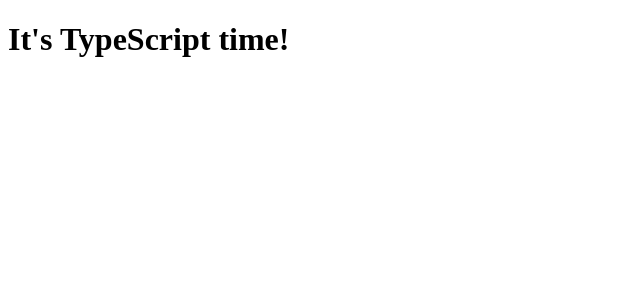
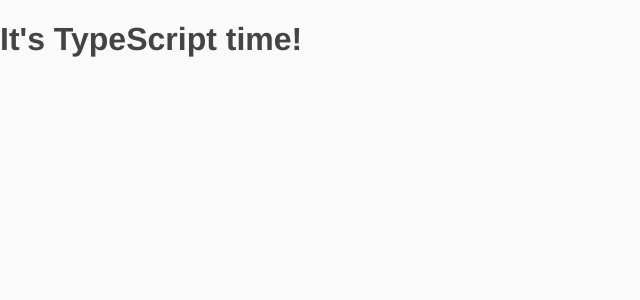
Before and after one commit to Jamdan2/attendance, a Preact app: page / in a window 1280 px wide. Shown: the top 300 px of the page, without its empty margins (0-640 px from the left). Built offline with nearby package versions, Linux system fonts and the light colour scheme.

Commit message:
Add sass loader

```diff
--- a/package.json
+++ b/package.json
@@ -10,9 +10,12 @@
     "dev": "webpack-dev-server"
   },
   "devDependencies": {
+    "css-loader": "^1.0.0",
     "if-env": "^1.0.4",
+    "node-sass": "^4.9.2",
     "sass-loader": "^7.0.3",
     "source-map-loader": "^0.2.3",
+    "style-loader": "^0.21.0",
     "ts-loader": "^4.4.2",
     "typescript": "^2.9.2",
     "webpack": "^4.16.3",
--- a/src/index.tsx
+++ b/src/index.tsx
@@ -1,3 +1,4 @@
 import { h, render } from 'preact';
+import './style/index.scss';
 
 render(<h1 id="root">It's TypeScript time!</h1>, document.body, document.getElementById('root'));
--- /dev/null
+++ b/src/style/index.scss
@@ -0,0 +1,48 @@
+html, body {
+  height: 100%;
+  width: 100%;
+  padding: 0;
+  margin: 0;
+  background: #FAFAFA;
+  font-family: 'Helvetica Neue', arial, sans-serif;
+  font-weight: 400;
+  color: #444;
+  -webkit-font-smoothing: antialiased;
+  -moz-osx-font-smoothing: grayscale;
+}
+
+@font-face {
+  font-family: 'Material Icons';
+  font-style: normal;
+  font-weight: 400;
+  src: url(https://fonts.gstatic.com/s/materialicons/v29/2fcrYFNaTjcS6g4U3t-Y5UEw0lE80llgEseQY3FEmqw.woff2) format('woff2');
+}
+
+.material-icons {
+  font-family: 'Material Icons';
+  font-weight: normal;
+  font-style: normal;
+  font-size: 24px;
+  line-height: 1;
+  letter-spacing: normal;
+  text-transform: none;
+  display: inline-block;
+  white-space: nowrap;
+  word-wrap: normal;
+  direction: ltr;
+  -webkit-font-feature-settings: 'liga';
+  -webkit-font-smoothing: antialiased;
+}
+
+#app {
+  height: 100%;
+}
+
+.mdc-theme--dark {
+  background-color: #333;
+  color: #fff;
+}
+
+.mdc-theme--dark .mdc-card {
+  color: #444;
+}
--- a/webpack.config.js
+++ b/webpack.config.js
@@ -10,7 +10,6 @@
 	devtool: 'source-map',
 	devServer: {
 		contentBase: path.join(__dirname, 'public'),
-		compress: true,
 		port: 8080,
 		watchContentBase: true
 	},
@@ -20,6 +19,7 @@
 	module: {
 		rules: [
 			{ test: /\.(ts|tsx)?$/, loader: 'ts-loader' },
+			{ test: /\.scss$/, use: ['style-loader', 'css-loader', 'sass-loader'] },
 			{ enforce: "pre", test: /\.js$/, loader: "source-map-loader" }
 		]
 	}
```
Also changed, not shown: 1 other file (tests, documents, lock files or other folders).
